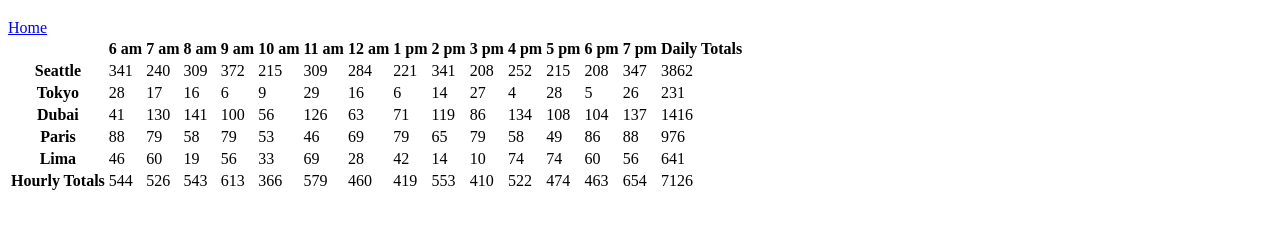
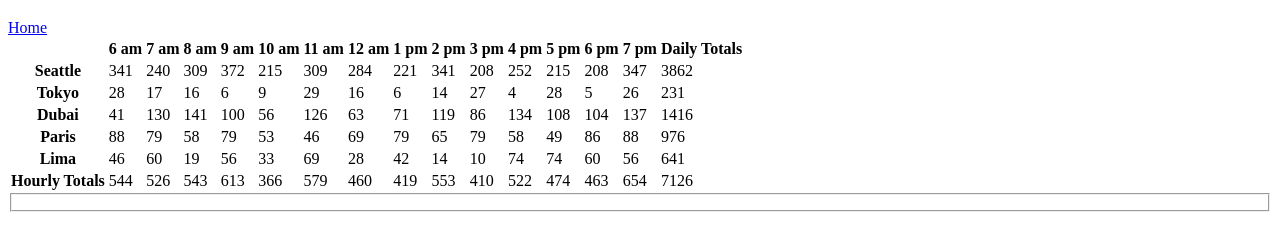
Before and after one commit to KaedenOC/cookie-stand, a plain HTML site: page sales.html in a window 1280 px wide. Shown: the part 61-312 px from the top of the page. Drawn offline with Linux system fonts and the light colour scheme.

Commit message:
add form html to sales page

```diff
--- a/sales.html
+++ b/sales.html
@@ -15,6 +15,13 @@
         <section>
             <table id="table1"></table>
         </section>
+        <section>
+            <form>
+                <fieldset>
+
+                </fieldset>
+            </form>
+        </section>
     </main>
 
     <script src="js/app.js"></script>
```
